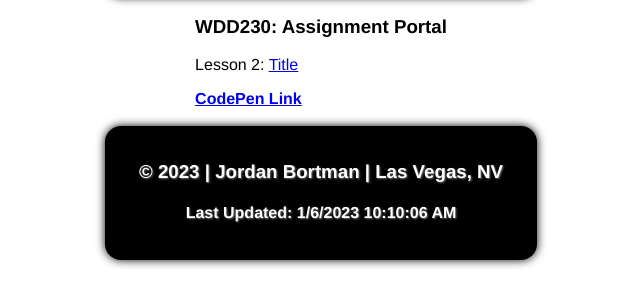
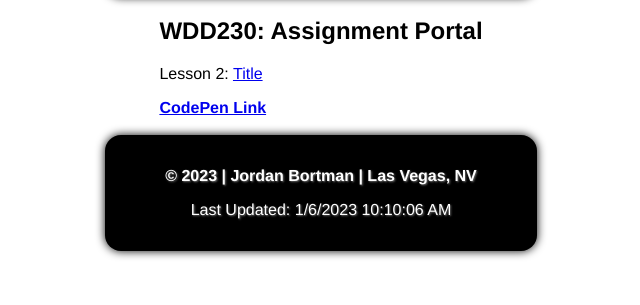
Before and after one commit to JBortman/wdd230, a plain HTML site: page index.html in a window 1280 px wide. Shown: the part 193-498 px from the top of the page, without its empty margins (319-959 px from the left). Drawn offline with Linux system fonts and the light colour scheme.

Commit message:
initial build

```diff
--- a/index.html
+++ b/index.html
@@ -13,14 +13,14 @@
         <img src="images/selfpic.jpg" alt="Picture of me"><h1>Jordan Bortman</h1>
     </section>
     <main>
-        <h3>WDD230: Assignment Portal</h3>
+        <h2>WDD230: Assignment Portal</h2>
         <p>Lesson 2: <a href="#">Title</a></p>
         <a href="https://codepen.io/JBortman/pen/qByqPKg?editors=0110"><b>CodePen Link</b></a>
     </main>
     <br>
     <footer>
-        <h3>&copy; <span id="footyear"></span> | Jordan Bortman | Las Vegas, NV</h3>
-        <h4><span id="footdate"></span></h4>
+        <p><b>&copy; <span id="footyear"></span> | Jordan Bortman | Las Vegas, NV</b></p>
+        <p><span id="footdate"></span></p>
     </footer>
     <script src="scripts/portalscript.js"></script>
 </body>
```
